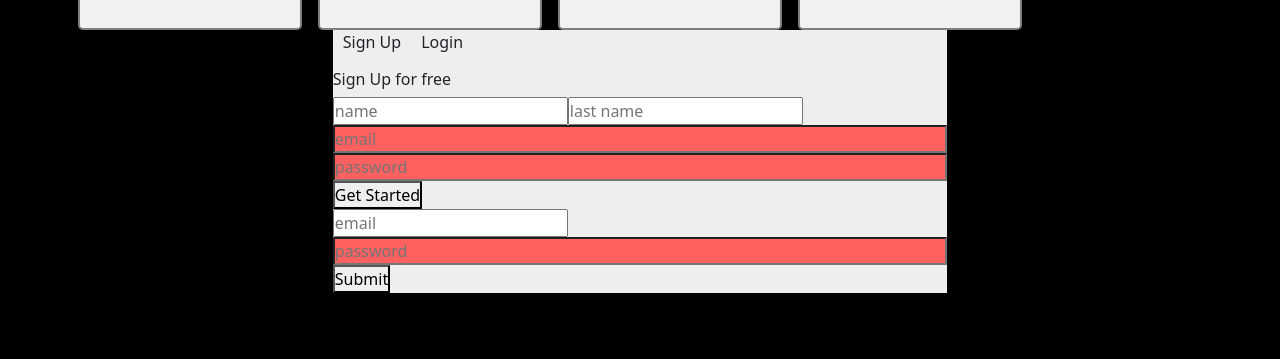
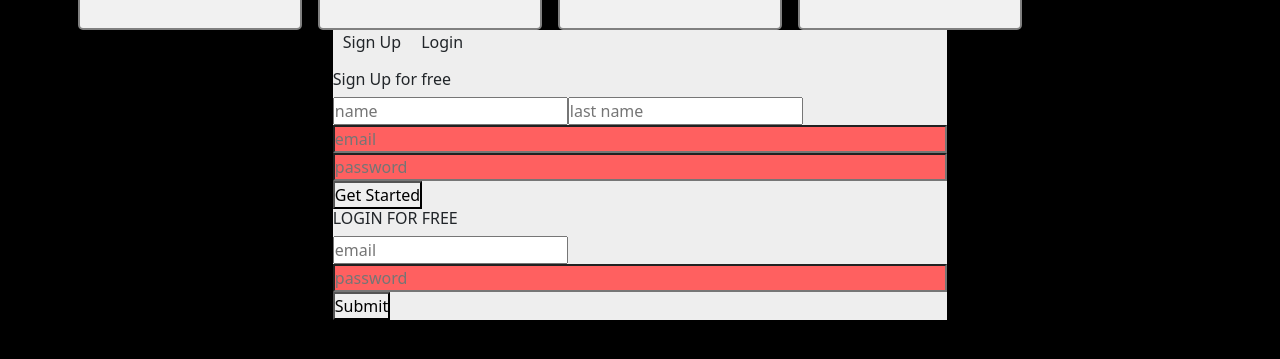
Before and after one commit to Kader1680/React-Website, a React (Create React App) app: page /frontend/react in a window 1280 px wide. Both pictures are taken after a click on the item "Login". Shown: the part 361-720 px from the top of the page. Built offline with nearby package versions, Linux system fonts and the light colour scheme.

Commit message:
add swip login/signin

```diff
--- a/src/signin/sign_in.css
+++ b/src/signin/sign_in.css
@@ -13,9 +13,16 @@
     background-color: rgb(255, 96, 96);
     width: 100%;
 }
-.login{
+
+.Sign_Up{
+    display: block;
+}
+.SignNon{
     display: none;
 }
-.logblock{
+.logNon{
+    display: none;
+}
+.login{
     display: block;
 }
--- a/src/signin/signin.js
+++ b/src/signin/signin.js
@@ -3,25 +3,33 @@ import "./sign_in.css"
 
 function SignIn() {
 
-    const [login, setlogin] = useState(false);
+    const [login, setlogin] = useState("logNon");
+    const [sign, nonsign] = useState(true);
+    function Sign() {
+        nonsign(false)
+
+    }
     function Loign() {
+        setlogin("login")
+        // if(login == false){
+        //     setlogin(true)
 
-        if(login == false){
-            setlogin(true)
-        }else{
-            setlogin(false)
-        }
+        // }
+        // }else{
+        //     setlogin(false)
+        // }
     }
     return(
         <div class="myform">
             <div class ="choise">
                 <ul class=" list-unstyled">
-                    <li>Sign Up </li>
+                    <li onClick={Loign}>Sign Up </li>
                     <li onClick={Loign}>Login</li>
                 </ul>
             </div>
-            <h6>Sign Up for free</h6>
-            <form class="Sign_Up">
+
+            <form class={ sign ? 'Sign_Up' : "" }>
+                <h6>Sign Up for free</h6>
                 <div>
                     <input placeholder="name"></input>
                     <input placeholder="last name"></input>
@@ -30,8 +38,9 @@ function SignIn() {
                 <input class="password" placeholder="password"></input>
                 <button>Get Started</button>
             </form>
-            <form class={login ? 'logblock' : 'login'}>
 
+            <form class={login}>
+            <h6>LOGIN FOR FREE</h6>
                 <input class="email" placeholder="email"></input>
                 <input class="password" placeholder="password"></input>
                 <button>Submit</button>
```
